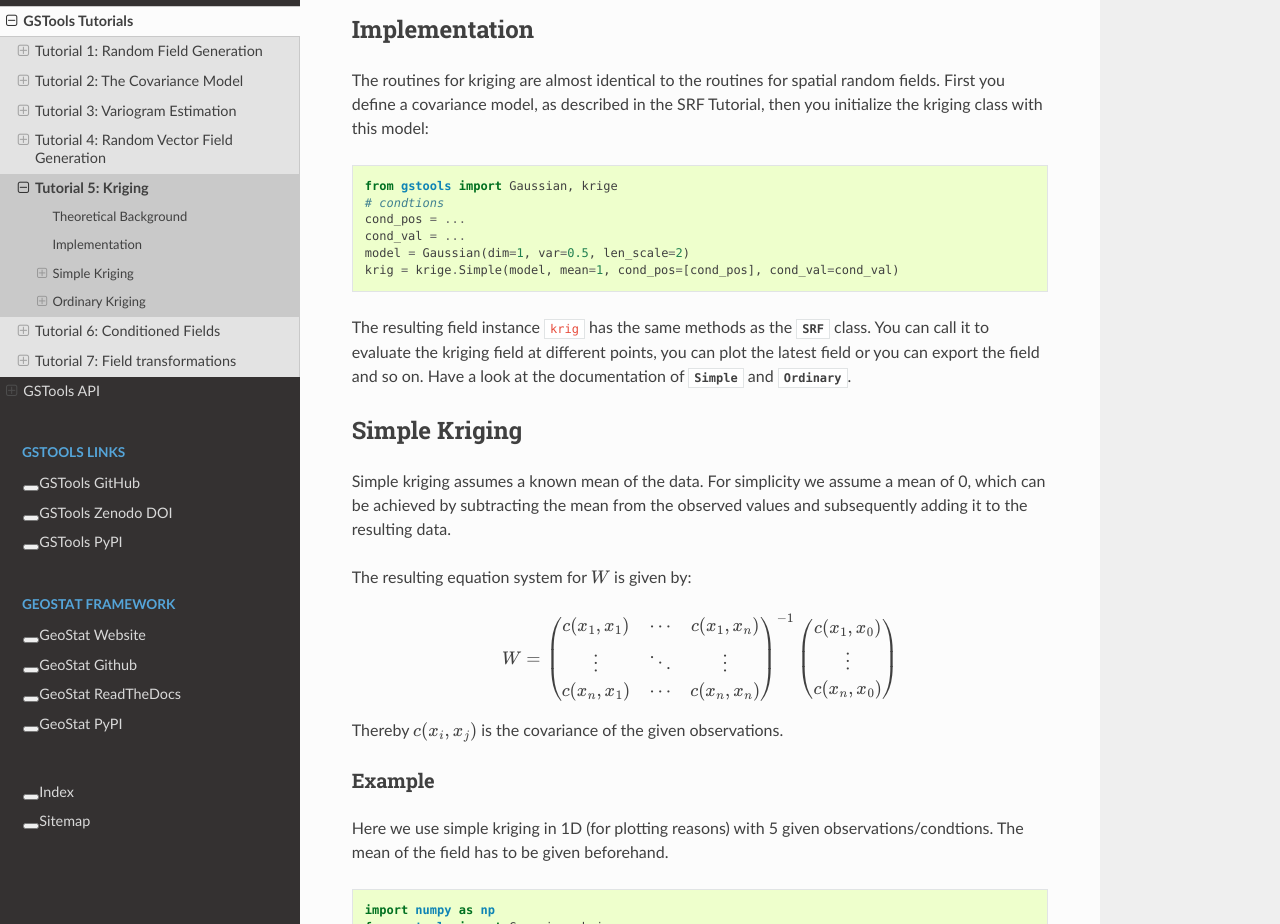
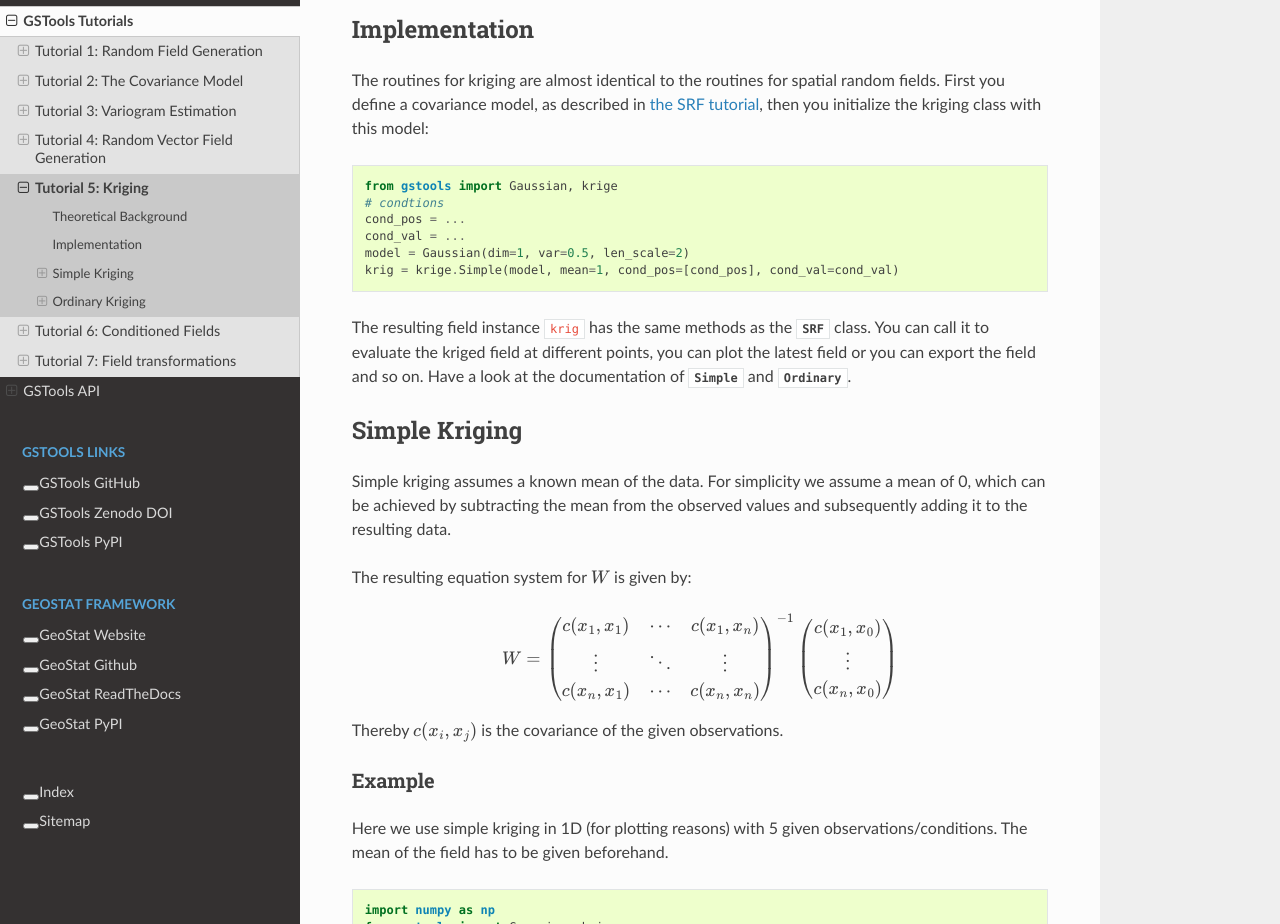
Before and after one commit to GeoStat-Framework/GSTools, a Sphinx documentation site: the page built from docs/source/tutorial_05_kriging.rst, in a window 1280 px wide and 1400 px high, scrolled down 564 px. Shown: the part 187-1111 px from the top of the window. Built offline with Sphinx 7.4.7 and the Read the Docs theme 2.0.0, drawn with Linux system fonts in a browser that asks for light colours; formulas are drawn with MathJax 3; some of the changed text lies outside the part shown.

Commit message:
Corrected and extended the kriging tutorial a bit

```diff
--- a/docs/source/tutorial_05_kriging.rst
+++ b/docs/source/tutorial_05_kriging.rst
@@ -31,7 +31,7 @@ Implementation
 --------------
 
 The routines for kriging are almost identical to the routines for spatial random fields.
-First you define a covariance model, as described in the SRF Tutorial,
+First you define a covariance model, as described in :doc:`the SRF tutorial</tutorial_02_cov>`,
 then you initialize the kriging class with this model:
 
 .. code-block:: python
@@ -44,7 +44,7 @@ then you initialize the kriging class with this model:
     krig = krige.Simple(model, mean=1, cond_pos=[cond_pos], cond_val=cond_val)
 
 The resulting field instance ``krig`` has the same methods as the :any:`SRF` class.
-You can call it to evaluate the kriging field at different points,
+You can call it to evaluate the kriged field at different points,
 you can plot the latest field or you can export the field and so on.
 Have a look at the documentation of :any:`Simple` and :any:`Ordinary`.
 
@@ -73,7 +73,7 @@ Thereby :math:`c(x_i,x_j)` is the covariance of the given observations.
 Example
 ^^^^^^^
 
-Here we use simple kriging in 1D (for plotting reasons) with 5 given observations/condtions.
+Here we use simple kriging in 1D (for plotting reasons) with 5 given observations/conditions.
 The mean of the field has to be given beforehand.
 
 .. code-block:: python
@@ -123,7 +126,7 @@ and :math:`\mu` is a Lagrange multiplier to minimize the kriging error and estim
 Example
 ^^^^^^^
 
-Here we use ordinary kriging in 1D (for plotting reasons) with 5 given observations/condtions.
+Here we use ordinary kriging in 1D (for plotting reasons) with 5 given observations/conditions.
 The estimated mean can be accessed by ``krig.mean``.
 
 .. code-block:: python
```
Also changed, not shown: other parts of docs/source/tutorial_05_kriging.rst (+7 -4 lines).
